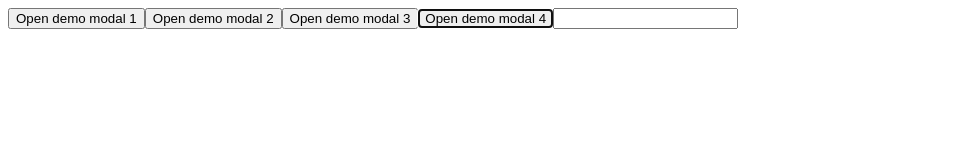
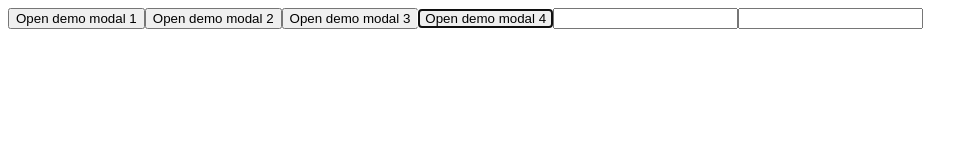
Before and after one commit to r2dev/sml, a React (Create React App) app: page / in a window 1280 px wide. Shown: the top 160 px of the page, without its empty margins (0-978 px from the left). Built offline with nearby package versions, Linux system fonts and the light colour scheme.

Commit message:
Combobox update wip

```diff
--- a/src/App.js
+++ b/src/App.js
@@ -2,12 +2,14 @@ import React from 'react'
 import {ModalDemo } from './react/Modal';
 import DateInput from './react/DateInput';
 import "./App.css"
+import {Demo} from './react/Combobox';
 
 function App() {
   return (
     <div>
     <ModalDemo />
     <DateInput />
+    <Demo></Demo>
     </div>
   );
 }
--- /dev/null
+++ b/src/react/Combobox.js
@@ -0,0 +1,54 @@
+import React, { createContext, useState, useContext } from 'react'
+
+let comboboxNextID = 0;
+
+const ComboboxStateContext = createContext();
+const ComboboxDispatchContext = createContext();
+
+function useComboboxDispatch() {
+    const context = useContext(ComboboxDispatchContext);
+    if (context === undefined) {
+        throw new Error('useComboboxDispatch must be used within Combobox')
+    }
+    return context;
+}
+function useComboboxState() {
+    const context = useContext(ComboboxStateContext);
+    if (context === undefined) {
+        throw new Error('useComboboxState must be used within Combobox')
+    }
+    return context;
+}
+
+function useCombobox() {
+
+}
+
+function Combobox({children}) {
+    // const internalComboboxID = useRef(comboboxNextID++);
+    const [searchValue, setSearchValue] = useState('');
+    function handleComboboxChange(event) {
+        setSearchValue(event.target.value);
+    }
+    return (
+    <ComboboxStateContext.Provider value={[searchValue]}>
+        <ComboboxDispatchContext.Provider value={[handleComboboxChange]}>
+            {children}
+        </ComboboxDispatchContext.Provider>
+    </ComboboxStateContext.Provider>
+    );
+}
+
+function ComboboxInput(props) {
+    const [inputValue] = useComboboxState();
+    const [handleInputChange] = useComboboxDispatch();
+    return <input type="text" onChange={handleInputChange} value={inputValue} {...props}/>
+}
+
+function Demo() {
+    return <Combobox>
+        <ComboboxInput></ComboboxInput>
+    </Combobox>
+}
+
+export {Combobox, Demo}
```
